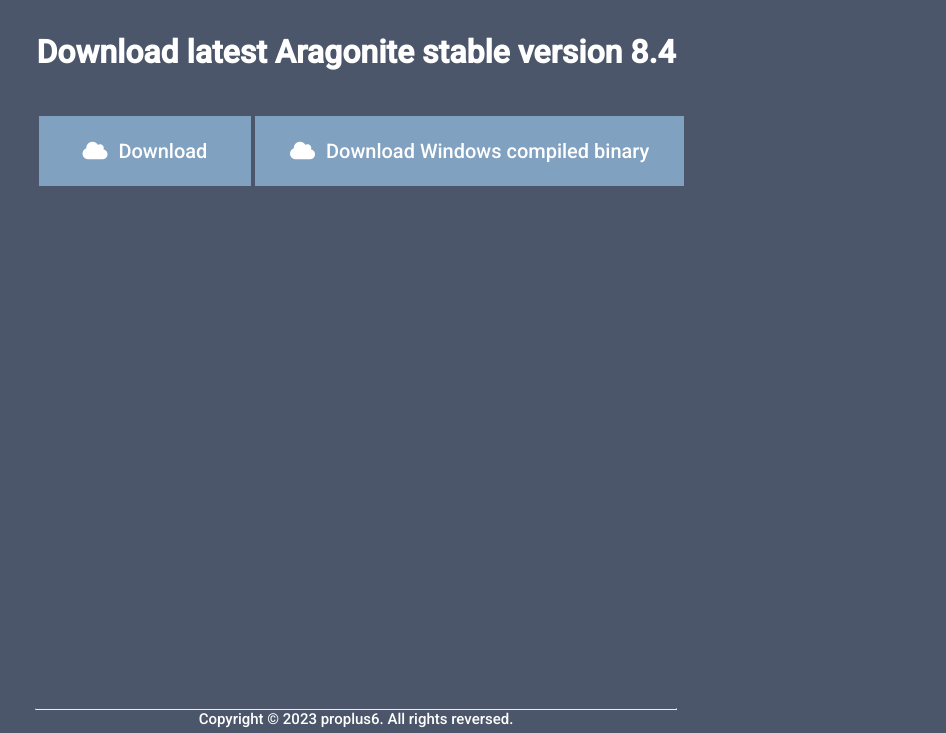
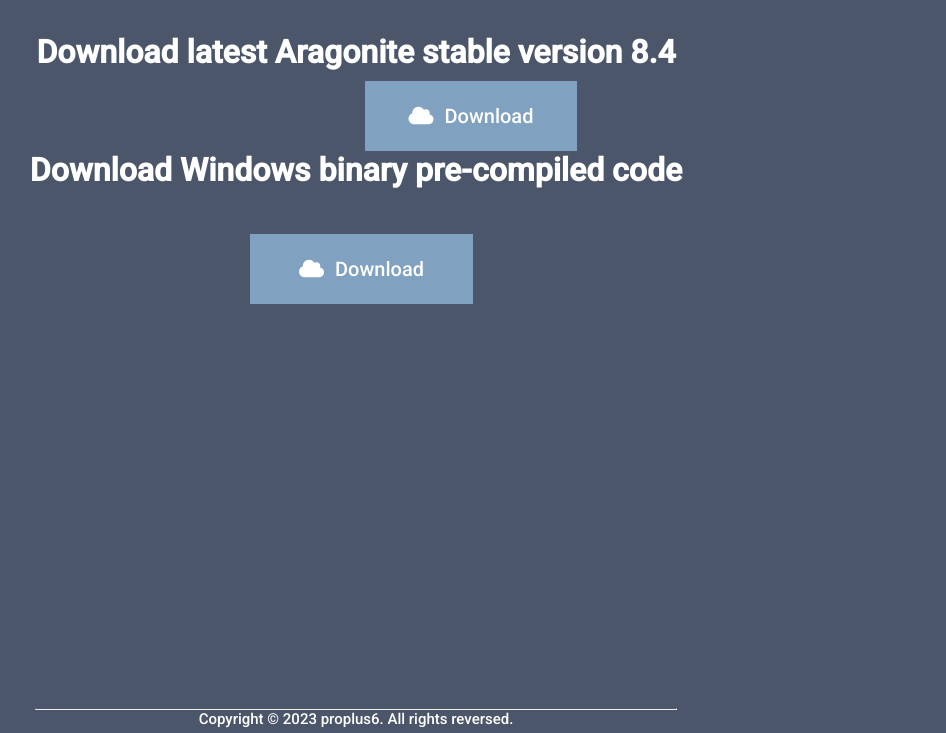
Before and after one commit to EgorChernov37/pdixwebsite, a plain HTML site: page downloads/index.html in a window 1280 px wide. Shown: the part 67-800 px from the top of the page, without its empty margins (284-1230 px from the left). Drawn offline with Linux system fonts and the light colour scheme.

Commit message:
Update index.html

```diff
--- a/downloads/index.html
+++ b/downloads/index.html
@@ -31,10 +31,11 @@
           Size: 1.3 MB
         </div>
     </a>
+    <h1>Download Windows binary pre-compiled code</h1>
     <a class="face-button" title="/repos/build/windows/build-v8.4.zip" href="/repos/build/windows/build-v8.4.zip">
         <div class="face-primary">
           <span class="icon2 fa fa-cloud"></span>
-          Download Windows compiled binary
+          Download
         </div>
         <div class="face-secondary">
           <span class="icon1 fa-regular fa-hdd"></span>
```
